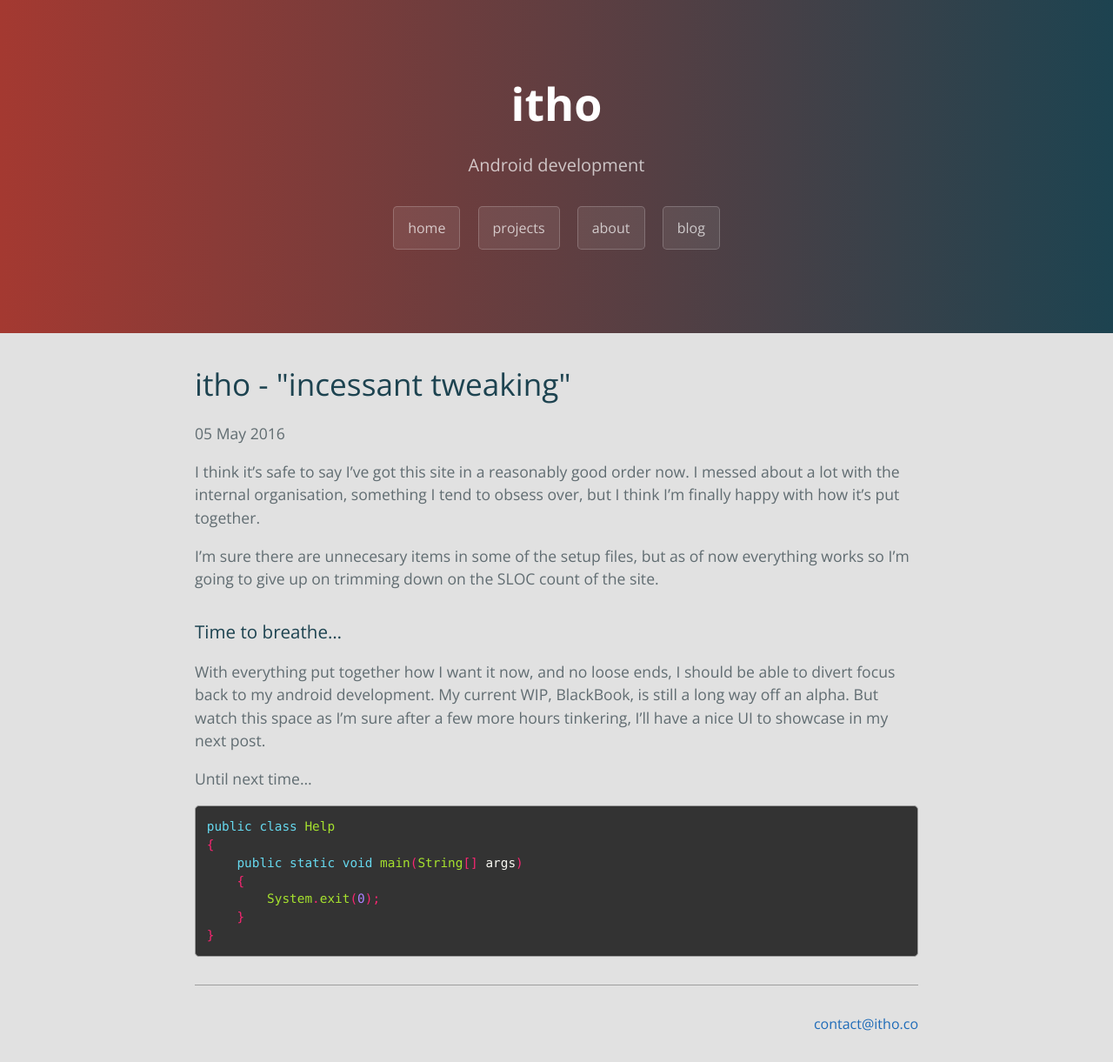
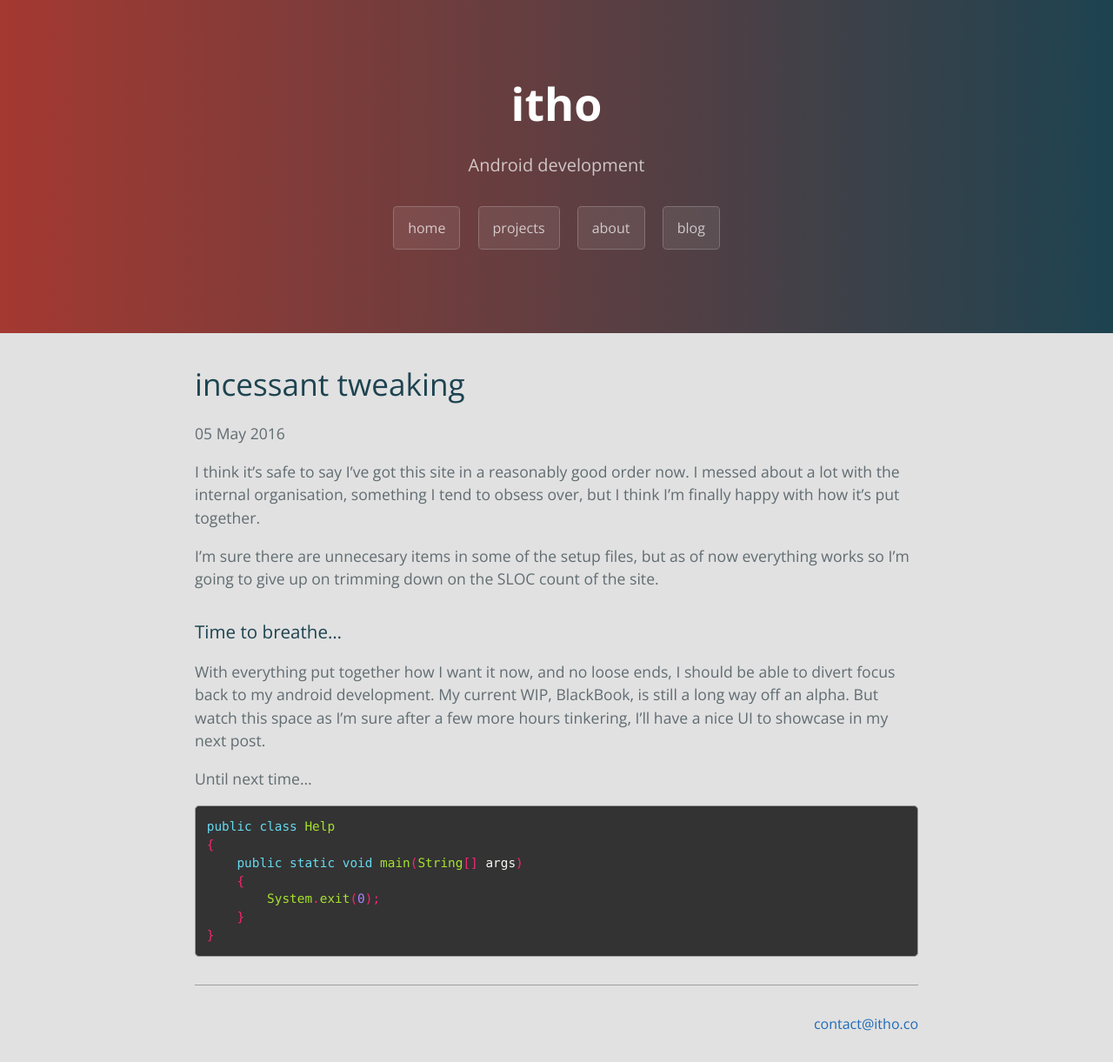
Before and after one commit to itho/itho.github.io, a Jekyll site: the page built from _posts/2016-05-05-incessant-tweaking.md, in a window 1280 px wide. Shown: the whole page at 87% size. Built offline with Jekyll 4.4.1, drawn with Linux system fonts in a browser that asks for light colours; some web fonts are replaced.

Commit message:
Update 2016-05-05-incessant-tweaking.md

```diff
--- a/_posts/2016-05-05-incessant-tweaking.md
+++ b/_posts/2016-05-05-incessant-tweaking.md
@@ -1,7 +1,7 @@
 ---
 layout: post
-title: incessant tweaking
-header: itho - "incessant tweaking"
+title: itho - "incessant tweaking"
+header: incessant tweaking
 date: 2016-05-05
 ---
 
```
